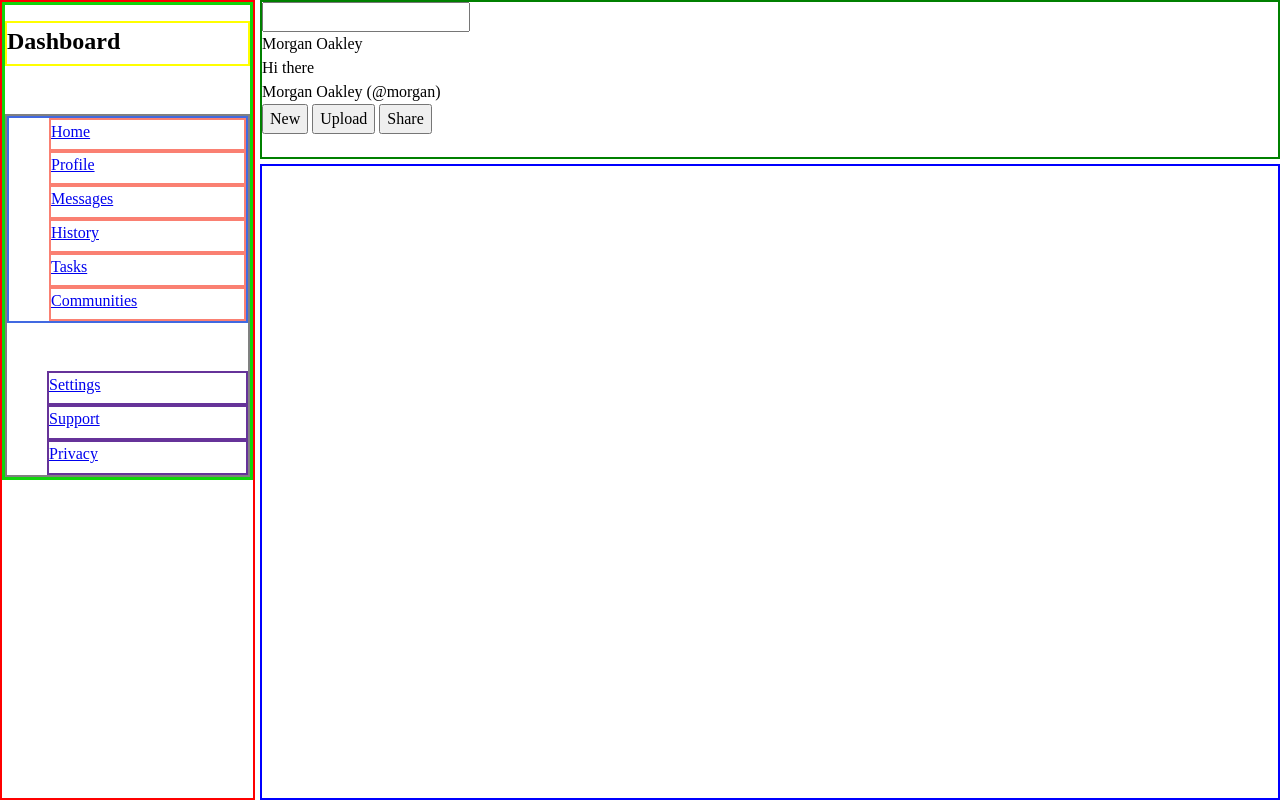
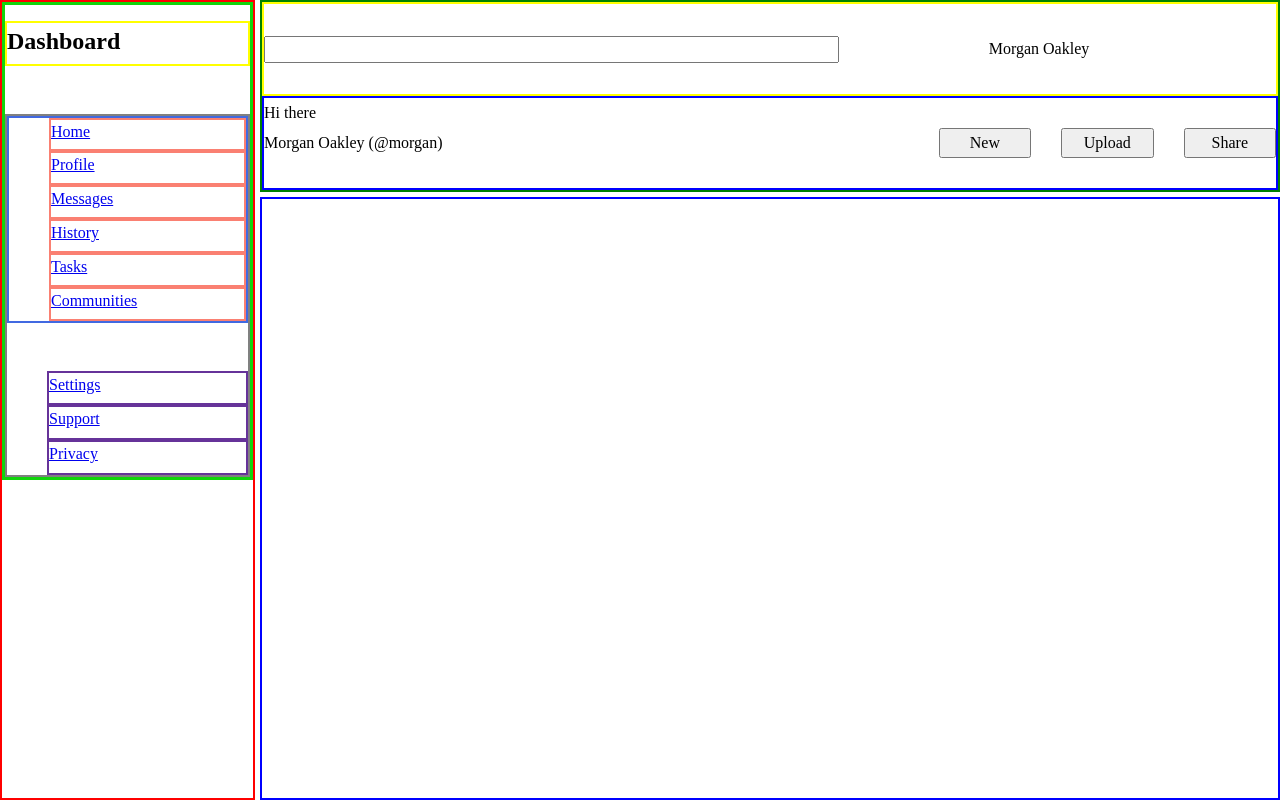
Before and after one commit to EmpyreanBreaker/admin-dashboard, a plain HTML site: page index.html in a window 1280 px wide. Drawn offline with Linux system fonts and the light colour scheme.

Commit message:
feat: add temp header grid styling

```diff
--- a/index.html
+++ b/index.html
@@ -15,14 +15,18 @@
 
         <header class="header">
             <div class="header__container">
+                <div class="header__first-layer">
                     <input class="header__input" type="text">
                     <p class="header__username">Morgan Oakley</p>
+                </div>
+                <div class="header__second-layer">
                     <p class="header__welcome">Hi there</p>
                     <p class="header__handle">Morgan Oakley (@morgan)</p>
                     <div class="header__upload-options">
                         <button>New</button>
                         <button>Upload</button>
                         <button>Share</button>
+                    </div>
                 </div>
             </div>
         </header>
@@ -49,7 +53,11 @@
             </div>
         </aside>
 
-        <main class="main"></main>
+        <main class="main">
+            <div class="main__projects"></div>
+            <div class="main__announcements"></div>
+            <div class="main__trending"></div>
+        </main>
     </div>
 
 </body>
--- a/style.css
+++ b/style.css
@@ -75,3 +75,48 @@
 }
 
 /**HEADER STYLING**/
+.header__container {
+    display: grid;
+    grid-template-rows: 1fr 1fr;
+}
+
+.header__input {
+    height: 30%;
+}
+
+.header__first-layer {
+    display: grid;
+    grid-template-columns: 2fr 1fr;
+    grid-row: 1/2;
+    gap: 150px;
+    border: 2px solid yellow;
+    align-items: center;
+}
+
+.header__second-layer {
+    display: grid;
+    grid-template-columns: 2fr 1fr;
+    grid-template-rows: 1fr 1fr 1fr;
+    grid-row: 2/3;
+    border: 2px solid blue;
+    align-items: center;
+}
+
+.header__welcome {
+    grid-column: 1/3;
+}
+
+.header__handle{
+    grid-column: 1/2;
+    grid-row: 2/3;
+}
+
+.header__upload-options{
+    display: grid;
+    grid-template-columns: 1fr 1fr 1fr;
+    gap: 30px;
+    grid-column: 2/3;
+    grid-row: 2/3;
+}
+
+/**HEADER STYLING**/
```
Lines whose indentation alone changed are shown as unchanged.
